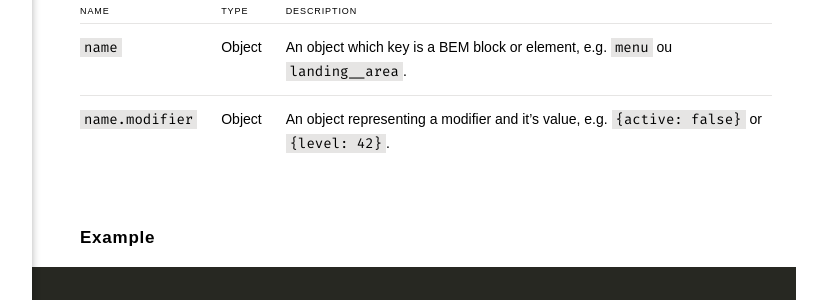
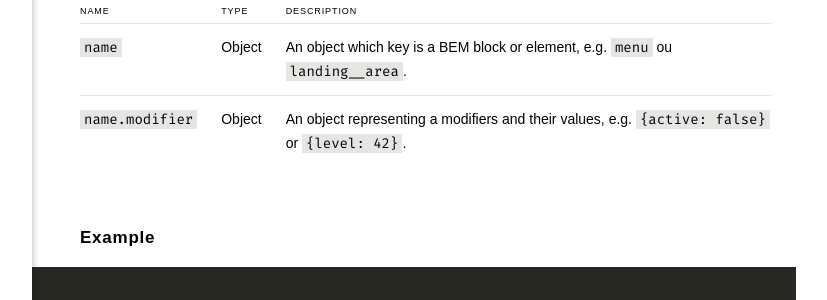
Before and after one commit to leofavre/canivete, a Jekyll site: the page built from docs/index.md, in a window 1280 px wide. Shown: the part 3083-3383 px from the top of the page, without its empty margins (262-1089 px from the left). Built offline with Jekyll 4.4.1, drawn with Linux system fonts in a browser that asks for light colours; some web fonts are replaced; some of the changed text lies outside the part shown.

Commit message:
changes to docs

```diff
--- a/docs/_sass/_content.scss
+++ b/docs/_sass/_content.scss
@@ -213,6 +213,7 @@
 		font-weight: 400;
 		padding: 1px 0.25rem;
 		background-color: rgba($grey, 0.2);
+		white-space: nowrap;
 	}
 
 	td em {
--- a/docs/index.md
+++ b/docs/index.md
@@ -95,7 +95,7 @@
 | Name | Type | Description |
 | --- | --- | --- |
 | `name` | Object | An object which key is a BEM block or element, e.g. `menu` ou `landing__area`. |
-| `name.modifier` | Object | An object representing a modifier and it's value, e.g. `{active: false}` or `{level: 42}`. |
+| `name.modifier` | Object | An object representing a modifiers and their values, e.g.&nbsp;`{active: false}` or `{level: 42}`. |
 
 #### Example
 
@@ -146,7 +146,7 @@
 | Name | Type | Description |
 | --- | --- | --- |
 | `name` | Object | An object which key is a BEM block or element, e.g. `menu` ou `landing__area`. |
-| `name.modifier` | Object | An object representing a modifier and it's value, e.g. `{active: false}` or `{level: 42}`. |
+| `name.modifier` | Object | An object representing a modifiers and their values, e.g.&nbsp;`{active: false}` or `{level: 42}`. |
 
 #### Example
 
```
Also changed, not shown: docs/_script/run.js (+4 -4 lines), dist/clippingInfo.js, dist/internal/typedefs.js (added), dist/modifyBemClass.js, dist/modifyBemClassCompact.js, 2 other files.
